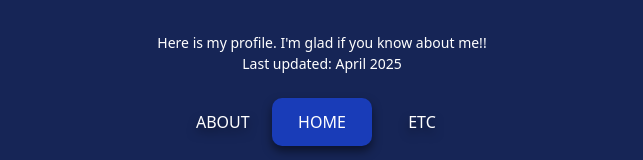
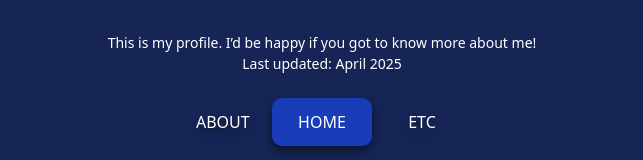
Before and after one commit to HukuKaich0u/my-page-new, a Next.js app in the folder my-app/: page / in a window 1280 px wide. Shown: the top 160 px of the page, without its empty margins (318-961 px from the left). Built offline with nearby package versions, Linux system fonts and the light colour scheme.

Commit message:
add greeting messaga to header

```diff
--- a/my-app/src/components/Header.tsx
+++ b/my-app/src/components/Header.tsx
@@ -9,7 +9,8 @@ const Header = () => {
   return (
     <div>
       <p className="text-center my-3  p-3 text-[14px] text-white">
-        Here is my profile. I'm glad if you know about me!! <br />
+        This is my profile. I’d be happy if you got to know more about me!{" "}
+        <br />
         Last updated: April 2025
       </p>
       <div className="flex justify-center items-center mb-2">
```
